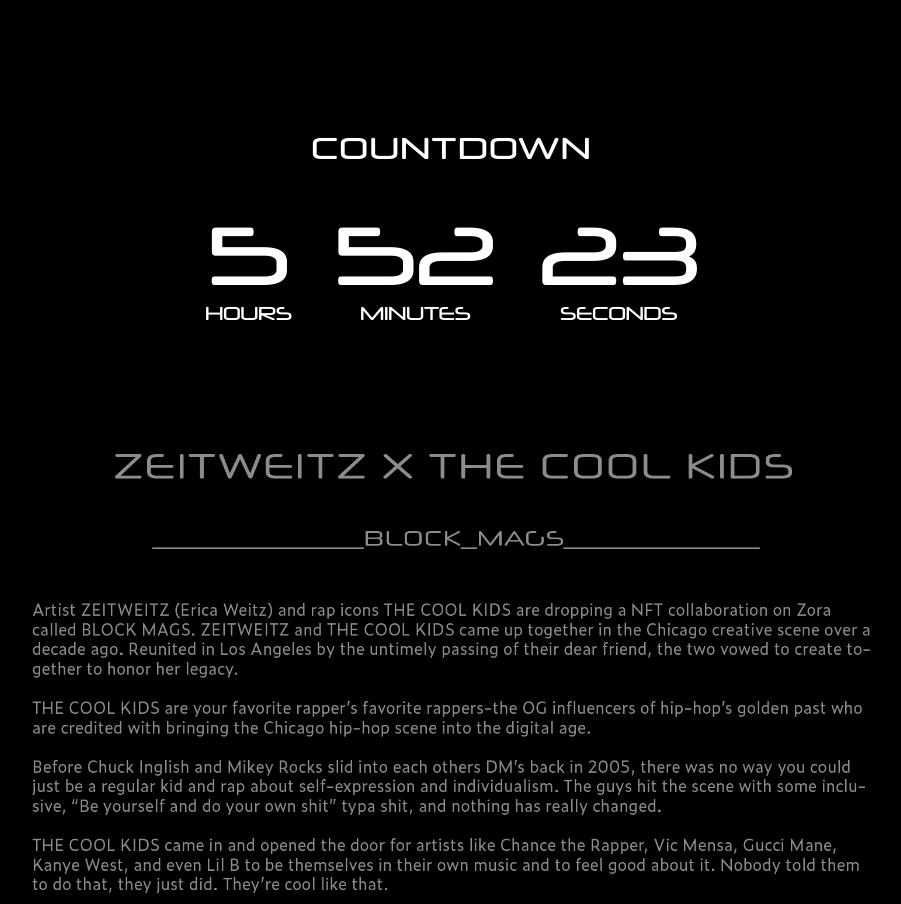
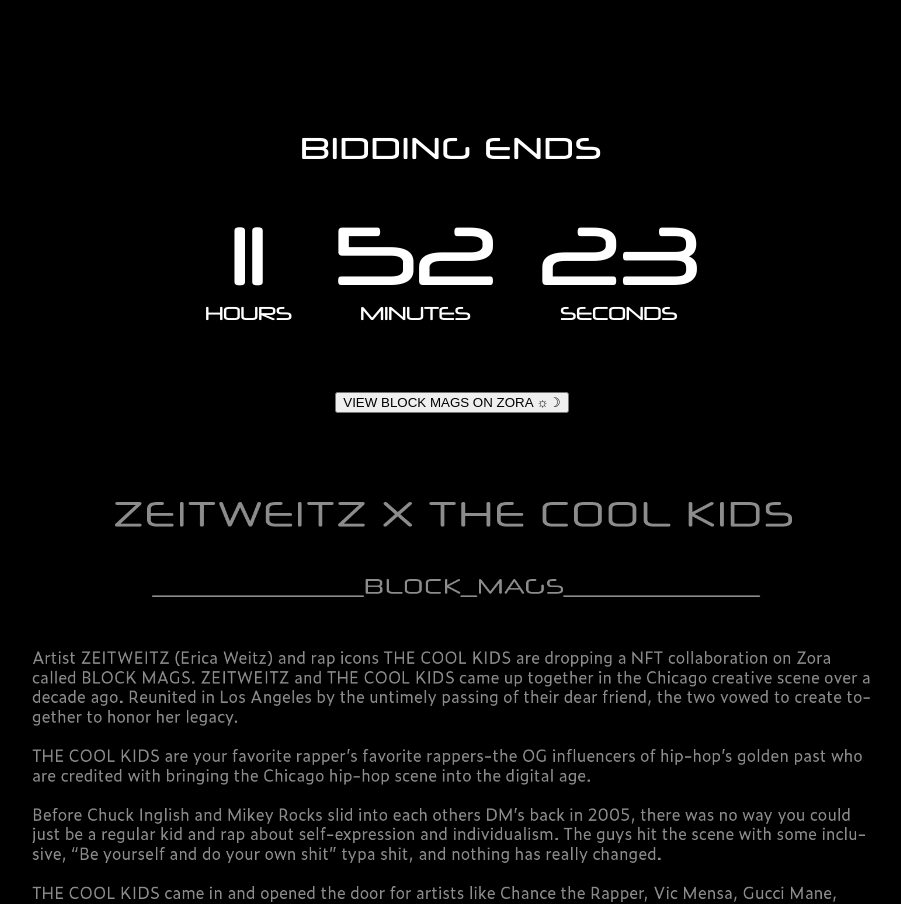
Before and after one commit to yungcloud/blockmags, a plain HTML site: page index.html in a window 1280 px wide. Shown: the part 1960-2864 px from the top of the page, without its empty margins (188-1089 px from the left). Drawn offline with Linux system fonts and the light colour scheme.

Commit message:
button update

```diff
--- a/index.html
+++ b/index.html
@@ -26,7 +26,7 @@
 		        hour = minute * 60,
 		        day = hour * 24;
 
-		  let birthday = "March 28, 2021 13:00:00",
+		  let birthday = "March 29, 2021 19:00:00",
 		      countDown = new Date(birthday).getTime(),
 		      x = setInterval(function() {
 
@@ -227,7 +227,7 @@
 			<!-- COUNTDOWN -->
 
 						<div class="container">
-			  <h1 id="headline">Countdown</h1>
+			  <h1 id="headline">Bidding Ends</h1>
 			  <div id="countdown">
 			    <ul>
 			      <li style="display:none" ><span id="days"></span >days</li>
@@ -244,6 +244,8 @@
 			    </div>
 			  </div>
 			</div>
+			<br><br>
+			<a href="https://zora.co/zeitweitz" target="_blank"><button type="button">VIEW BLOCK MAGS ON ZORA ☼☽</button></a>
 			<!-- end countdown -->
 				<br><br><br><br>
 				<p style="padding:20px"><img src="images/ZEITWEITZXTHECOOLKID.png">
```
